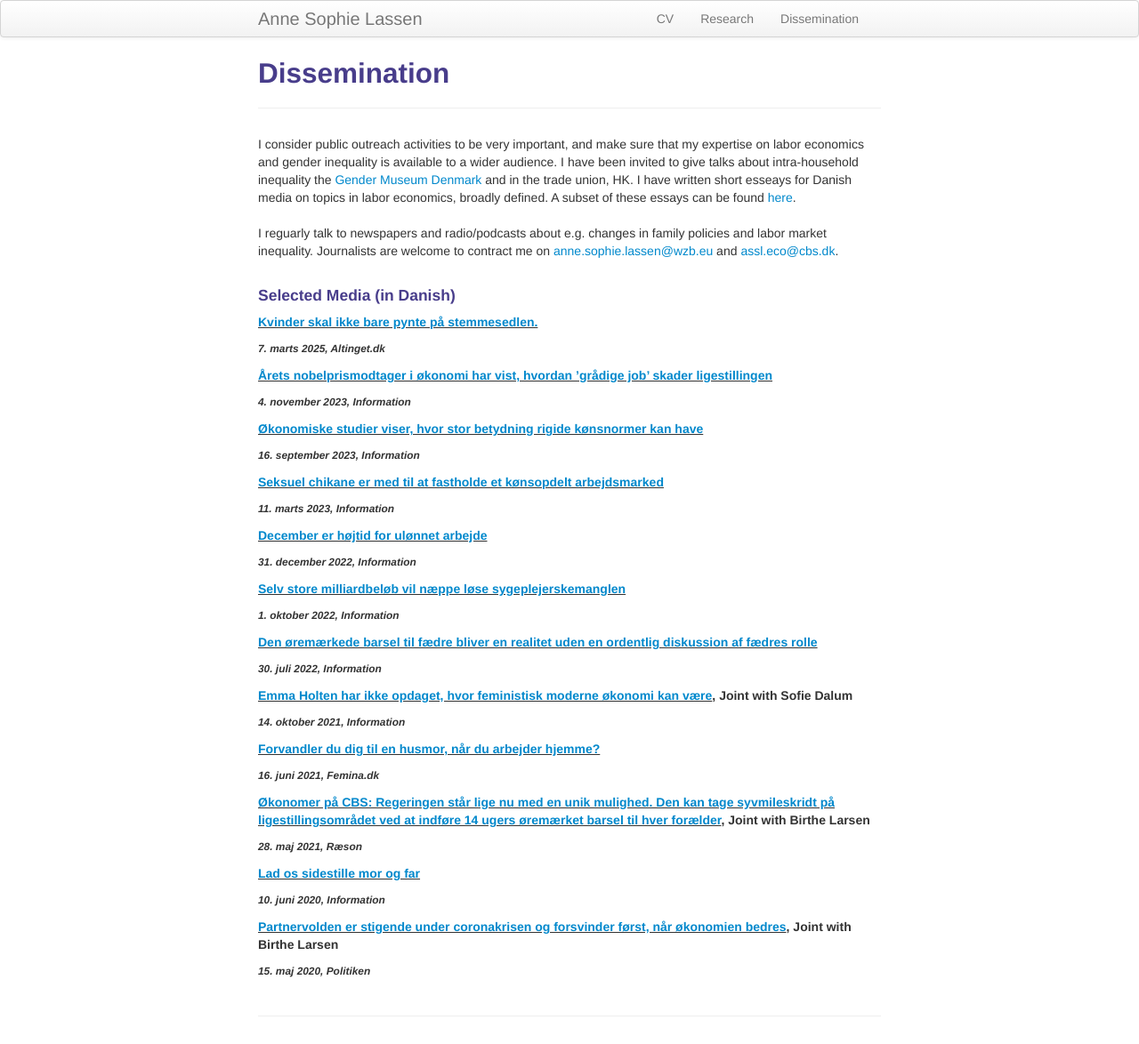
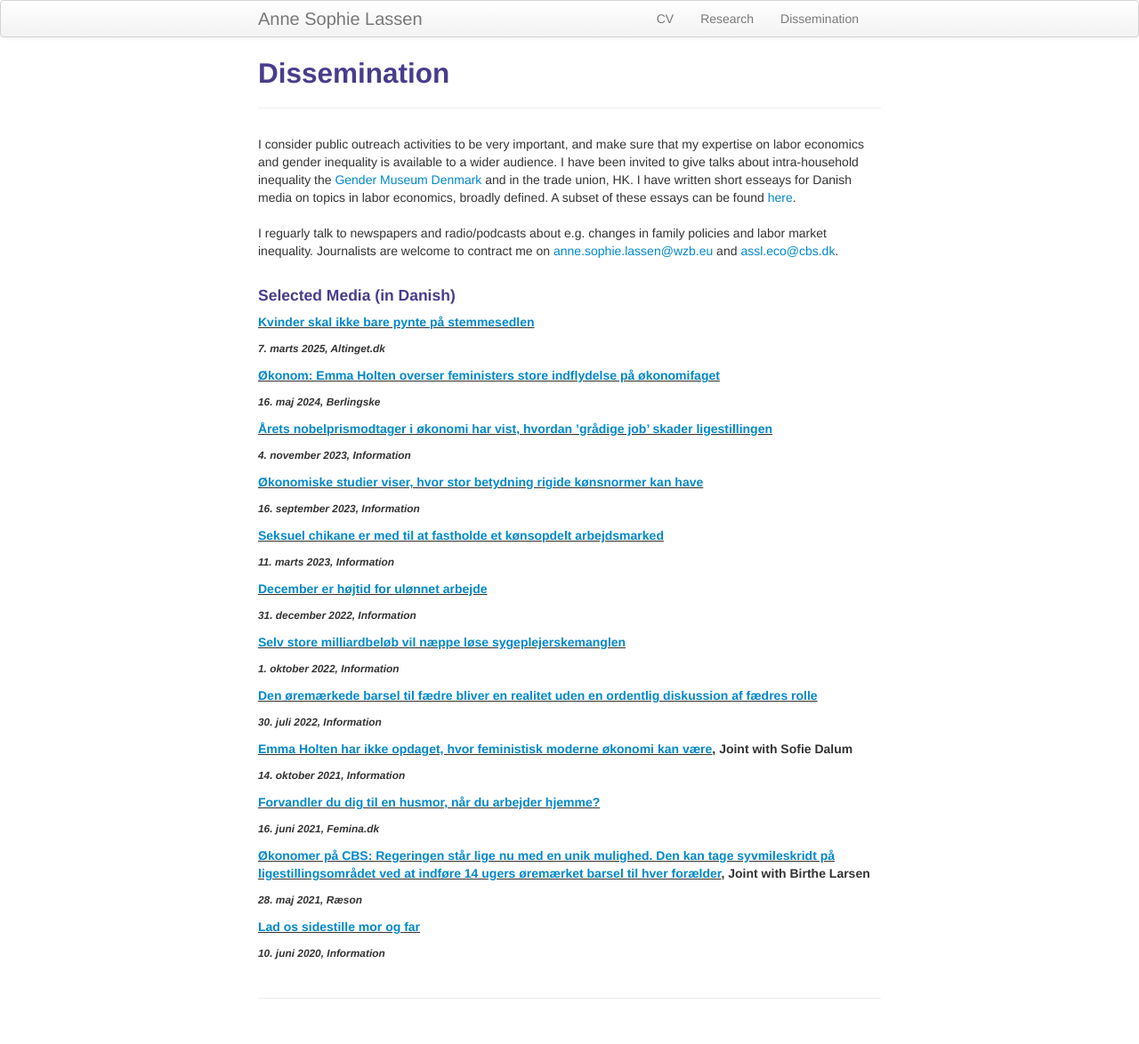
Before and after one commit to annesophielassen/annesophielassen.github.io, a Jekyll site: the page built from pages/dissemination.md, in a window 1280 px wide. Shown: the whole page at 89% size. Built offline with Jekyll 4.4.1, drawn with Linux system fonts in a browser that asks for light colours.

Commit message:
Update dissemination.md

```diff
--- a/pages/dissemination.md
+++ b/pages/dissemination.md
@@ -22,8 +22,11 @@ Examples of topics include economic aid during the Covid-19 pandemic, the impact
 -->
 
 #### Selected Media (in Danish)
-##### <u> <a href="https://www.altinget.dk/artikel/kvinder-skal-ikke-bare-paa-stemmesedlen-de-skal-i-toppen-af-den">Kvinder skal ikke bare pynte på stemmesedlen.</a></u>
+##### <u> <a href="https://www.altinget.dk/artikel/kvinder-skal-ikke-bare-paa-stemmesedlen-de-skal-i-toppen-af-den">Kvinder skal ikke bare pynte på stemmesedlen</a></u>
 ###### *7. marts 2025, Altinget.dk*
+
+##### <u> <a href="https://www.berlingske.dk/kronikker/oekonom-emma-holten-overser-feministers-store-indflydelse-paa">Økonom: Emma Holten overser feministers store indflydelse på økonomifaget</a></u>
+###### *16. maj 2024, Berlingske*
 
 ##### <u> <a href="https://www.information.dk/moti/2023/11/aarets-nobelprismodtager-oekonomi-vist-hvordan-graadige-job-skader-ligestillingen">Årets nobelprismodtager i økonomi har vist, hvordan ’grådige job’ skader ligestillingen</a></u>
 ###### *4. november 2023, Information*
@@ -55,8 +58,6 @@ Examples of topics include economic aid during the Covid-19 pandemic, the impact
 ##### <u><a href="https://www.information.dk/debat/2020/06/foraeldet-ide-boern-bedre-barsel-mor-far">Lad os sidestille mor og far</a></u>
 ###### *10. juni 2020, Information*
 
-##### <u><a href="https://politiken.dk/debat/debatindlaeg/art7779758/Partnervolden-er-stigende-under-coronakrisen-og-forsvinder-f%C3%B8rst-n%C3%A5r-%C3%B8konomien-bedres">Partnervolden er stigende under coronakrisen og forsvinder først, når økonomien bedres</a></u>, Joint with Birthe Larsen
-###### *15. maj 2020, Politiken*
 
 
 <!-- Note: this is how to write a comment in HTML. Everything in here won't show up on your webpage.-->
```
